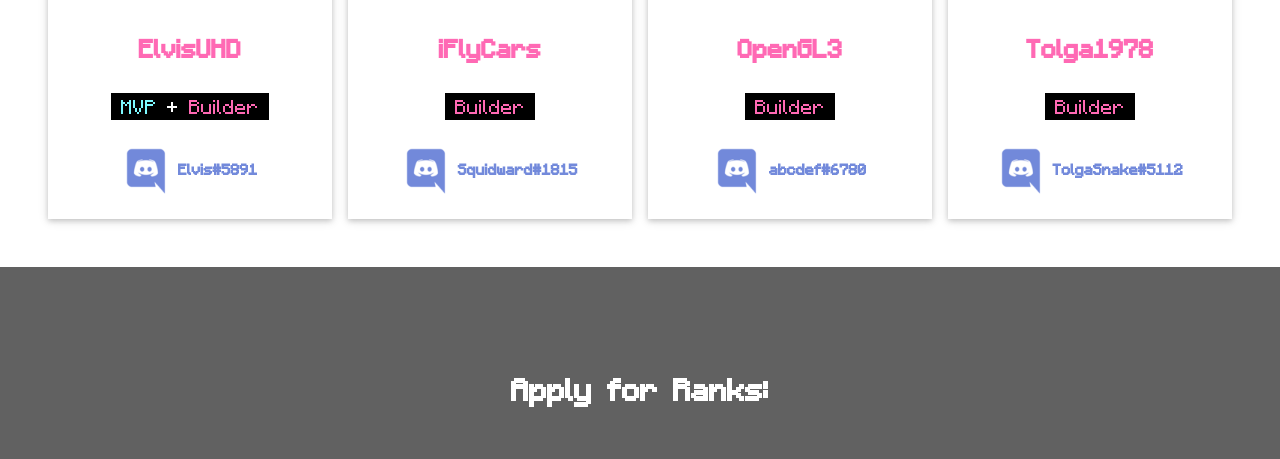
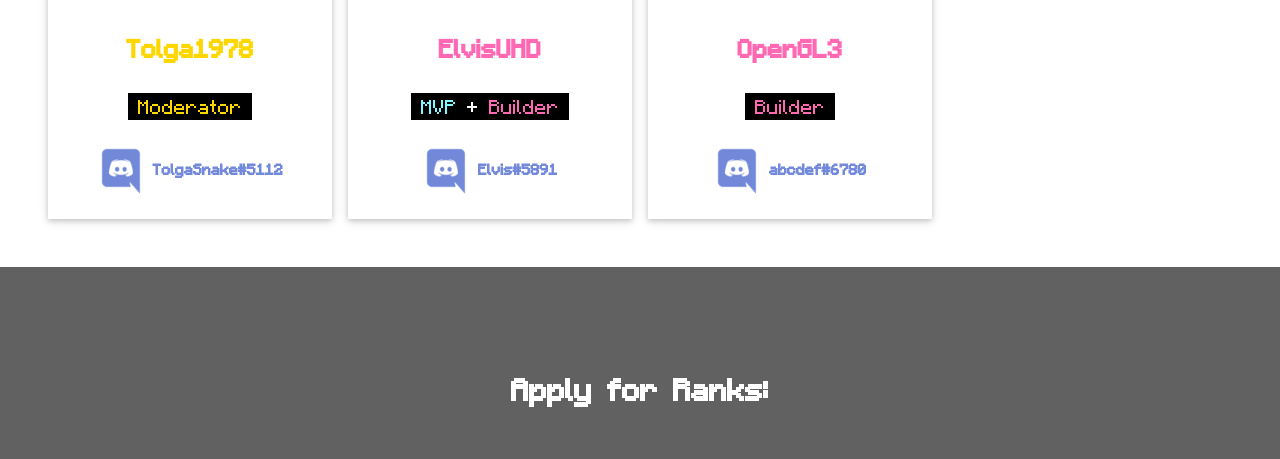
Before and after one commit to true-og/OG-Suite, a PHP site: page / in a window 1280 px wide. Shown: the part 4597-5056 px from the top of the page. Run offline with PHP 8.4, Linux system fonts and the light colour scheme.

Commit message:
Website Housekeeping

```diff
--- a/website/index.php
+++ b/website/index.php
@@ -1,12 +1,12 @@
 <!DOCTYPE html>
-<html>
+<html lang="en">
 
 <title>TrueOG SMP</title>
 
 <meta charset="UTF-8">
 <meta name="viewport" content="width=device-width, initial-scale=1">
 
-<link rel="stylesheet" href="stylesheet.css?v=<?php echo time(); ?>">
+<link rel="stylesheet" href="stylesheet.css">
 <link rel="stylesheet" href="https://cdnjs.cloudflare.com/ajax/libs/font-awesome/4.7.0/css/font-awesome.min.css">
 <link rel="stylesheet" href="https://www.w3schools.com/w3css/4/w3.css">
 
@@ -32,8 +32,8 @@
 </div>
 
 <!-- Sidebar on small screens when clicking the menu icon -->
-<nav class="w3-sidebar w3-bar-block w3-black w3-card w3-animate-left w3-hide-medium w3-hide-large" style="display:none; font-size: 4vh" id="mySidebar">
-  <a href="javascript:void(0)" onclick="w3_close()" class="w3-bar-item w3-button w3-large w3-padding-16">Close ×</a>
+<nav class="w3-sidebar w3-bar-block w3-black w3-card w3-animate-left w3-hide-medium w3-hide-large" style="display: none; font-size: 4vh" id="mySidebar">
+  <a href="javascript:void(0)" onclick="w3_close()" class="w3-bar-item w3-button w3-large w3-padding-16">Close x</a>
   <a href="#features" onclick="w3_close()" class="w3-bar-item w3-button">Features</a>
   <a href="#faq" onclick="w3_close()" class="w3-bar-item w3-button">FAQ</a>
   <a href="#staff" onclick="w3_close()" class="w3-bar-item w3-button">Staff</a>
@@ -48,10 +48,10 @@
 	<mark class="main-text">&nbsp;Hello again world. Welcome home to the<span class="lightgreen">&nbsp;True</span><span class="darkred">OG</span> SMP!&nbsp;<br>&nbsp;Unique Meta. Historic Map. No resets<span class="darkred">&nbsp;ever</span>!&nbsp;</mark>
 	<p><a style="text-decoration:none; font-size: 3.5vw; background-color: #738ADB" href="https://discord.gg/ma9pMYpBU6" class="w3-button w3-opacity w3-hover-opacity-off">&nbsp;JOIN DISCORD&nbsp;</a></p>
   </div>
-  <div class="w3-text-white w3-jumbo" style="padding:36px 48px">
-    <a href="https://www.facebook.com/True-OG-108371428331070"><i class="fa fa-facebook-official w3-hover-opacity"></i></a>
-	<a href="https://twitter.com/TrueOGSMP"><i class="fa fa-twitter w3-hover-opacity"></i></a>
-	<a href="https://reddit.com/r/trueog"><i class="fa fa-reddit w3-hover-opacity"></i></a>
+  <div class="w3-text-white w3-jumbo w3-center" style="padding:36px 48px">
+    <a href="https://www.facebook.com/True-OG-108371428331070"><i class="fa fa-facebook-official w3-hover-opacity" style="color: blue"></i></a>
+	<a href="https://twitter.com/TrueOGSMP"><i class="fa fa-twitter w3-hover-opacity" style="color: lightblue"></i></a>
+	<a href="https://reddit.com/r/trueog"><i class="fa fa-reddit w3-hover-opacity orange"></i></a>
   </div>
 </header>
 
@@ -76,8 +76,8 @@
     </div>
     <div class="w3-quarter">
       <i class="fa fa-cog w3-margin-bottom w3-jumbo grey"></i>
-      <p style="font-size: 5vh"><strong>Fully Open Source</strong></p>
-	    <p class="reduce-line-height" style="font-size: 4vh; text-align: left"><span class="lightgreen">True</span><span class="red">OG</span> is run by a dedicated Socialist and open source advocate. As such, the server will be published to GitHub in its entirety. Original code uses <a style="text-decoration: none;"href="https://unlicense.org/">The Unlicense</a>, meaning it is released into the public domain for any purpose, commercial or personal, for free, forever. The code for community projects utilized by <span class="lightgreen">True</span><span class="red">OG</span> is linked to on GitHub. Their respective terms must be followed. The only proprietary part of <span class="lightgreen">True</span><span class="red">OG</span> is our post-launch map and seed. This is to prevent coordinates and bases from being compromised.</p>
+      <p style="font-size: 5vh"><strong>Open Source</strong></p>
+	    <p class="reduce-line-height" style="font-size: 4vh; text-align: left"><span class="lightgreen">True</span><span class="red">OG</span> is run by a dedicated Socialist and open source advocate. As such, the server will be published to GitHub in its entirety. Original code uses <a href="https://unlicense.org/" style="text-decoration: none">The Unlicense</a>, meaning it is released into the public domain for any purpose, commercial or personal, for free, forever. The code for community projects utilized by <span class="lightgreen">True</span><span class="red">OG</span> is linked to on GitHub. Their respective terms must be followed. The only proprietary part of <span class="lightgreen">True</span><span class="red">OG</span> is our post-launch map and seed. This is to prevent coordinates and bases from being compromised.</p>
     </div>
   </div>
 </div>
@@ -101,11 +101,12 @@
 	</div>
 	<div class="w3-col m6">
 		<p><strong>IP for Minecraft Java:</strong></p>
-		<br>
 		<p><strong>true-og.net</strong></p>
-		<br>
-		<p><strong>Host:</strong> <a href="https://pufferfish.host/">Pufferfish Host</a> in Falkenstein, Germany</p>
-		<p><strong>Hardware:</strong> AMD Ryzen 9 5950x (1 core and 3 threads with turbo to 3 cores and 6 threads) | 12GB RAM | 1TB Dedicated NVMe SSD | 1Gbps Unmetered Connection </p>
+		<p><strong>trueog.net</strong></p>
+		<p>Alternate: <strong>play.true-og.net</strong></p>
+		<p>Alternate: <strong>play.trueog.net</strong></p>
+		<p><strong>Host:</strong> <a href="https://www.hetzner.com/dedicated-rootserver/ax61-nvme">Hetzner AX61-NVME</a> in Falkenstein, Germany</p>
+		<p><strong>Hardware:</strong> Dedicated AMD Ryzen 9 3900x | 128GB RAM (SMP uses 24GB) | 1.92TB Dedicated NVMe SSD (RAID Cloned) | 1Gbps+ Unmetered Connection </p>
 		<p><strong>Software:</strong> <a href="https://ci.pufferfish.host/job/Pufferfish-Purpur/">Pufferfish-Purpur</a> 1.17.1 | <strong>Source Code: <a href="https://github.com/NotAlexNoyle/true-og">TrueOG on GitHub</a></strong></p>
 		<p><strong>Known Bugs:</strong></p>
 		<p><strong>1.8:</strong> no elytra, no boats, invisible end gateways.</p>
@@ -129,7 +130,7 @@
         <div class="w3-container">
     		  <p style="font-size: 5vh" class="w3-center reduce-line-height-more purple"><strong>NotAlexNoyle</strong><br>
     		  <p style="font-size: 4vh" class="w3-center reduce-line-height-more"><mark class="main-text"><span style="color: #7DF9FF">&nbsp;Owner</span> + <span class="green">Developer&nbsp;</span></mark></p>
-    		  <p style="font-size: 3vh" class="reduce-line-height w3-center discord-blue"><img src="discord-logo-creative-commons.png" style="max-width: 48px;"/> <strong>NotAlexNoyle#4794</strong></p>
+    		  <p style="font-size: 3vh" class="reduce-line-height w3-center discord-blue"><img src="discord-logo-creative-commons.png" alt="Discord Logo" style="max-width: 48px;"/> <strong>NotAlexNoyle#4794</strong></p>
         </div>
       </div>
     </div>
@@ -139,7 +140,7 @@
         <div class="w3-container">
           <p style="font-size: 5vh; color: gold" class="w3-center reduce-line-height-more"><strong>Burbie_</strong><br>
           <p style="font-size: 4vh" class="w3-center reduce-line-height-more"><mark class="main-text"><span style="color: gold">&nbsp;Moderator&nbsp;</span></mark></p>
-          <p style="font-size: 3vh" class="reduce-line-height w3-center discord-blue"><img src="discord-logo-creative-commons.png" style="max-width: 48px"/> <strong>Burbie?#5939</strong></p>
+          <p style="font-size: 3vh" class="reduce-line-height w3-center discord-blue"><img src="discord-logo-creative-commons.png" alt="Discord Logo" style="max-width: 48px"/> <strong>Burbie?#5939</strong></p>
         </div>
       </div>
     </div>
@@ -149,7 +150,7 @@
         <div class="w3-container">
           <p style="font-size: 5vh; color: gold" class="w3-center reduce-line-height-more gold"><strong>dvik</strong><br>
           <p style="font-size: 4vh" class="w3-center reduce-line-height-more"><mark class="main-text"><span style="color: gold">&nbsp;Moderator&nbsp;</span></mark></p>
-          <p style="font-size: 3vh" class="reduce-line-height w3-center discord-blue"><img src="discord-logo-creative-commons.png" style="max-width: 48px"/> <strong>Dvik#7958</strong></p>
+          <p style="font-size: 3vh" class="reduce-line-height w3-center discord-blue"><img src="discord-logo-creative-commons.png" alt="Discord Logo" style="max-width: 48px"/> <strong>Dvik#7958</strong></p>
         </div>
       </div>
     </div>
@@ -159,7 +160,17 @@
         <div class="w3-container">
           <p style="font-size: 5vh; color: gold" class="w3-center reduce-line-height-more"><strong>ixAl_</strong><br>
           <p style="font-size: 4vh" class="w3-center reduce-line-height-more"><mark class="main-text"><span style="color: gold">&nbsp;Moderator&nbsp;</span></mark></p>
-          <p style="font-size: 3vh" class="reduce-line-height w3-center discord-blue"><img src="discord-logo-creative-commons.png" style="max-width: 48px"/> <strong>ixAl_#8810</strong></p>
+          <p style="font-size: 3vh" class="reduce-line-height w3-center discord-blue"><img src="discord-logo-creative-commons.png" alt="Discord Logo" style="max-width: 48px"/> <strong>ixAl_#8810</strong></p>
+        </div>
+      </div>
+    </div>
+    <div class="w3-col l3 m6 w3-margin-bottom">
+      <div class="w3-card">
+        <img src="https://crafatar.com/avatars/938697f8-c771-439e-b237-b1ce9b51d339" alt="Tolga1978" style="width:100%">
+        <div class="w3-container">
+          <p style="font-size: 5vh; color: gold" class="w3-center reduce-line-height-more"><strong>Tolga1978</strong><br>
+          <p style="font-size: 4vh" class="w3-center reduce-line-height-more"><mark class="main-text"><span style="color: gold">&nbsp;Moderator&nbsp;</span></mark></p>
+          <p style="font-size: 3vh" class="reduce-line-height w3-center discord-blue"><img src="discord-logo-creative-commons.png" alt="Discord Logo" style="max-width: 48px"/> <strong>TolgaSnake#5112</strong></p>
         </div>
       </div>
     </div>
@@ -169,17 +180,7 @@
         <div class="w3-container">
           <p style="font-size: 5vh; color: hotpink" class="w3-center reduce-line-height-more"><strong>ElvisUHD</strong><br>
           <p style="font-size: 4vh" class="w3-center reduce-line-height-more"><mark class="main-text"><span style="color: #7DF9FF">&nbsp;MVP</span>&nbsp;+&nbsp;<span style="color: hotpink;">Builder&nbsp;</span></mark></p>
-          <p style="font-size: 3vh" class="reduce-line-height w3-center discord-blue"><img src="discord-logo-creative-commons.png" style="max-width: 48px"/> <strong>Elvis#5891</strong></p>
-        </div>
-      </div>
-    </div>
-    <div class="w3-col l3 m6 w3-margin-bottom">
-      <div class="w3-card">
-        <img src="https://crafatar.com/avatars/0b107b65-c166-4b48-94c0-31bf26730df5" alt="iFlyCars" style="width:100%">
-        <div class="w3-container">
-          <p style="font-size: 5vh; color: hotpink" class="w3-center reduce-line-height-more"><strong>iFlyCars</strong><br>
-          <p style="font-size: 4vh" class="w3-center reduce-line-height-more"><mark class="main-text"><span style="color: hotpink">&nbsp;Builder&nbsp;</span></mark></p>
-          <p style="font-size: 3vh" class="reduce-line-height w3-center discord-blue"><img src="discord-logo-creative-commons.png" style="max-width: 48px"/> <strong>Squidward#1815</strong></p>
+          <p style="font-size: 3vh" class="reduce-line-height w3-center discord-blue"><img src="discord-logo-creative-commons.png" alt="Discord Logo" style="max-width: 48px"/> <strong>Elvis#5891</strong></p>
         </div>
       </div>
     </div>
@@ -189,17 +190,7 @@
         <div class="w3-container">
           <p style="font-size: 5vh; color: hotpink" class="w3-center reduce-line-height-more"><strong>OpenGL3</strong><br>
           <p style="font-size: 4vh" class="w3-center reduce-line-height-more"><mark class="main-text"><span style="color: hotpink">&nbsp;Builder&nbsp;</span></mark></p>
-          <p style="font-size: 3vh" class="reduce-line-height w3-center discord-blue"><img src="discord-logo-creative-commons.png" style="max-width: 48px"/> <strong>abcdef#6780</strong></p>
-        </div>
-      </div>
-    </div>
-      <div class="w3-col l3 m6 w3-margin-bottom">
-      <div class="w3-card">
-        <img src="https://crafatar.com/avatars/938697f8-c771-439e-b237-b1ce9b51d339" alt="Tolga1978" style="width:100%">
-        <div class="w3-container">
-          <p style="font-size: 5vh; color: hotpink" class="w3-center reduce-line-height-more"><strong>Tolga1978</strong><br>
-          <p style="font-size: 4vh" class="w3-center reduce-line-height-more"><mark class="main-text"><span style="color: hotpink">&nbsp;Builder&nbsp;</span></mark></p>
-          <p style="font-size: 3vh" class="reduce-line-height w3-center discord-blue"><img src="discord-logo-creative-commons.png" style="max-width: 48px"/> <strong>TolgaSnake#5112</strong></p>
+          <p style="font-size: 3vh" class="reduce-line-height w3-center discord-blue"><img src="discord-logo-creative-commons.png" alt="Discord Logo" style="max-width: 48px"/> <strong>abcdef#6780</strong></p>
         </div>
       </div>
     </div>
@@ -227,14 +218,14 @@
     <div class="w3-col l3 m6 w3-margin-bottom">
       <div class="w3-card">
         <div class="w3-container">
-          <p><a href="https://docs.google.com/forms/d/e/1FAIpQLSfZKKCgFZl5UQdK7Fo1DEdfPrORpuYWWht4kxZOYmqg8whBhQ/viewform?usp=sf_link" style="text-decoration: none"><button class="w3-button w3-block" style="font-size: 3vh"><img src="diamond-pickaxe-minecraft.png" style="height: 1em"> APPLY FOR BUILDER</button></a></p>
+          <p><a href="https://docs.google.com/forms/d/e/1FAIpQLSfZKKCgFZl5UQdK7Fo1DEdfPrORpuYWWht4kxZOYmqg8whBhQ/viewform?usp=sf_link" style="text-decoration: none"><button class="w3-button w3-block" style="font-size: 3vh"><img src="diamond-pickaxe-minecraft.png" alt="Diamond Pickaxe Icon" style="height: 1em"> APPLY FOR BUILDER</button></a></p>
         </div>
      </div>
     </div>
     <div class="w3-col l3 m6 w3-margin-bottom">
       <div class="w3-card">
           <div class="w3-container">
-          <p><a href="https://docs.google.com/forms/d/e/1FAIpQLSfrIq2dr-43r3TJ0H31_NiKHLds0Zl7TgUvQ3vYHgnPGLwQGA/viewform?usp=sf_link" style="text-decoration: none"><button class="w3-button w3-block" style="font-size: 3vh"><img src="minecraft_heart.png" style="height: 1em"> APPLY FOR MODERATOR</button></a></p>
+          <p><a href="https://docs.google.com/forms/d/e/1FAIpQLSfrIq2dr-43r3TJ0H31_NiKHLds0Zl7TgUvQ3vYHgnPGLwQGA/viewform?usp=sf_link" style="text-decoration: none"><button class="w3-button w3-block" style="font-size: 3vh"><img src="minecraft_heart.png" alt="Heart Icon" style="height: 1em"> APPLY FOR MODERATOR</button></a></p>
        </div>
      </div>
     </div>
--- a/website/stylesheet.css
+++ b/website/stylesheet.css
@@ -69,8 +69,8 @@ font-family: 'Minecraftchmc-dBlX';
 
 .orange {
 
-	color: orange;
-	text-color: orange;
+	color: #FFA500;
+	text-color: #FFA500;
 
 }
 
```
